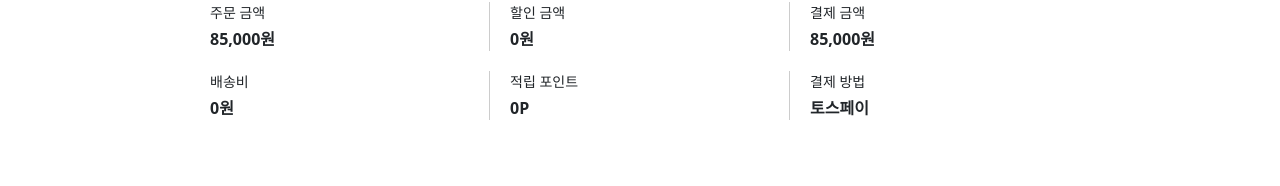
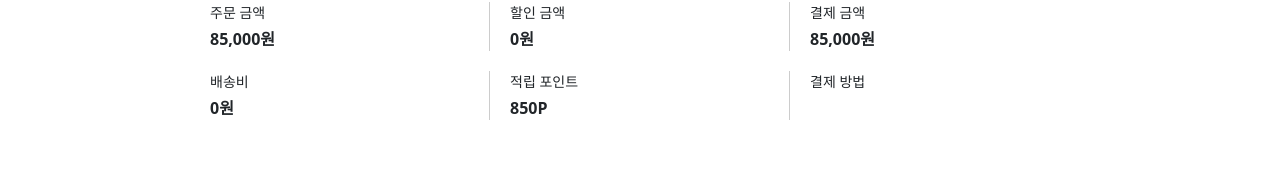
Before and after one commit to jamjam-book/jamjam-bookjeok-backend, a Vue app: page /members/orders/1/order-detail in a window 1280 px wide. Shown: the part 587-773 px from the top of the page. Built offline with nearby package versions, Linux system fonts and the light colour scheme.

Commit message:
feat: 구매 금액의 1%를 포인트로 적립해주는 기능 추가

```diff
--- a/src/features/order/components/PaymentInfo.vue
+++ b/src/features/order/components/PaymentInfo.vue
@@ -3,8 +3,14 @@ const props = defineProps({
     totalPrice: {
         type: Number,
         required: true
+    },
+    paymentMethod: {
+        type: String,
+        required: true
     }
 })
+
+const point = props.totalPrice * 0.01;
 </script>
 
 <template>
@@ -33,16 +39,15 @@ const props = defineProps({
             </div>
             <div class="info-box border-right">
                 <div class="label">적립 포인트</div>
-                <div class="value">0P</div>
+                <div class="value">{{ point }}P</div>
             </div>
             <div class="info-box">
                 <div class="label">결제 방법</div>
-                <div class="value">토스페이</div>
+                <div class="value">{{ paymentMethod }}</div>
             </div>
         </div>
     </div>
 </template>
-
 
 <style scoped>
 .payment-info-wrapper {
```
